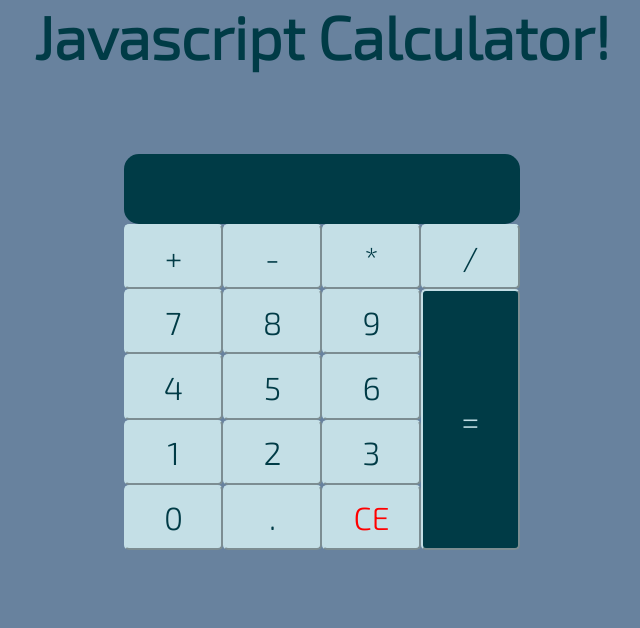
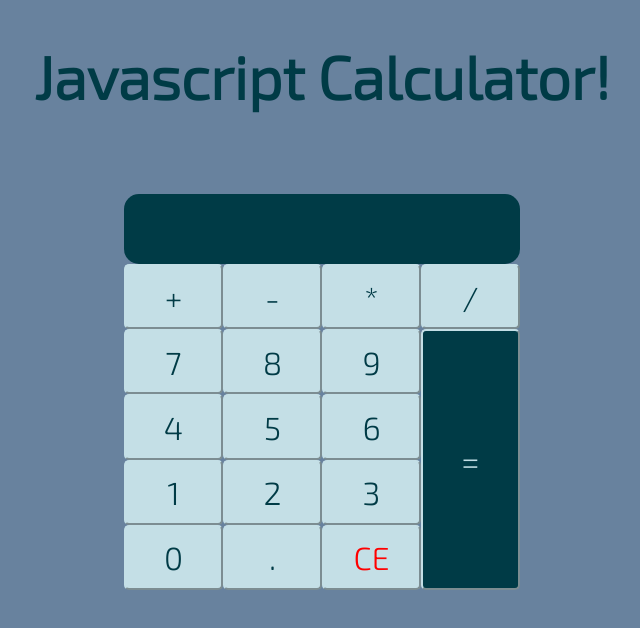
Before and after one commit to LukeTunstallll/Pro_Calculator, a plain HTML site: page index.html in a window 1280 px wide. Shown: the whole page, without its empty margins (318-958 px from the left). Drawn offline with Linux system fonts and the light colour scheme.

Commit message:
Pro_Calculator

```diff
--- a/styles.css
+++ b/styles.css
@@ -20,7 +20,7 @@
   justify-content: center;
   color: #003b46;
   font-size: 30px;
-  margin-bottom: 40px;
+  margin: 40px;
 }
 
 .calculator {
```
